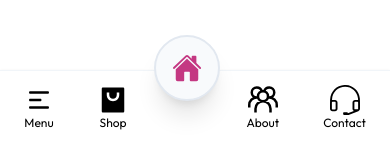
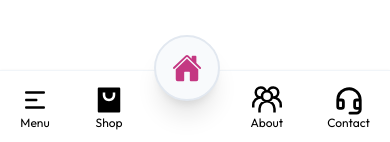
Before and after one commit to SumiyaMim/glore-landing-page-react, a React (Vite) app: page / in a window 390 px wide. Shown: the part 699-841 px from the top of the page. Built offline with nearby package versions, Linux system fonts and the light colour scheme.

Commit message:
update navbar

```diff
--- a/src/components/Navbar.jsx
+++ b/src/components/Navbar.jsx
@@ -5,7 +5,7 @@ import { LuSearch } from "react-icons/lu";
 import { HiOutlineShoppingBag } from "react-icons/hi2";
 import { GrGroup } from "react-icons/gr";
 import { IoHome } from "react-icons/io5";
-import { SlEarphonesAlt } from "react-icons/sl";
+import { PiHeadsetBold } from "react-icons/pi";
 
 const Navbar = () => {
 
@@ -61,7 +61,7 @@ const Navbar = () => {
       </div>
 
       {/* BOTTOM NAVBAR: for small devices only */}
-      <div className="fixed bottom-0 left-0 w-full bg-white shadow md:hidden z-50 py-1 px-6 border-t border-t-slate-100">
+      <div className="fixed bottom-0 left-0 w-full bg-white shadow md:hidden z-50 py-1 px-5 border-t border-t-slate-100">
         <div className="flex justify-between items-center gap-2 text-xs">
           <div className="flex items-center gap-11">
             <div className="flex flex-col items-center">
@@ -82,7 +82,7 @@ const Navbar = () => {
               <h4>About</h4>
             </div>
             <div className="flex flex-col items-center">
-              <SlEarphonesAlt className="text-3xl" />
+              <PiHeadsetBold  className="text-3xl" />
               <h4>Contact</h4>
             </div>
           </div>
--- /dev/null
+++ b/src/components/Policy.jsx
@@ -0,0 +1,11 @@
+import React from 'react'
+
+const Policy = () => {
+  return (
+    <div>
+
+    </div>
+  )
+}
+
+export default Policy
--- a/src/pages/Home.jsx
+++ b/src/pages/Home.jsx
@@ -1,12 +1,14 @@
 import React from 'react'
 import Navbar from '../components/Navbar'
 import Banner from '../components/Banner'
+import Policy from '../components/Policy'
 
 const Home = () => {
   return (
     <div className='font-outfit'>
       <Navbar/>
       <Banner/>
+      <Policy/>
     </div>
   )
 }
```
